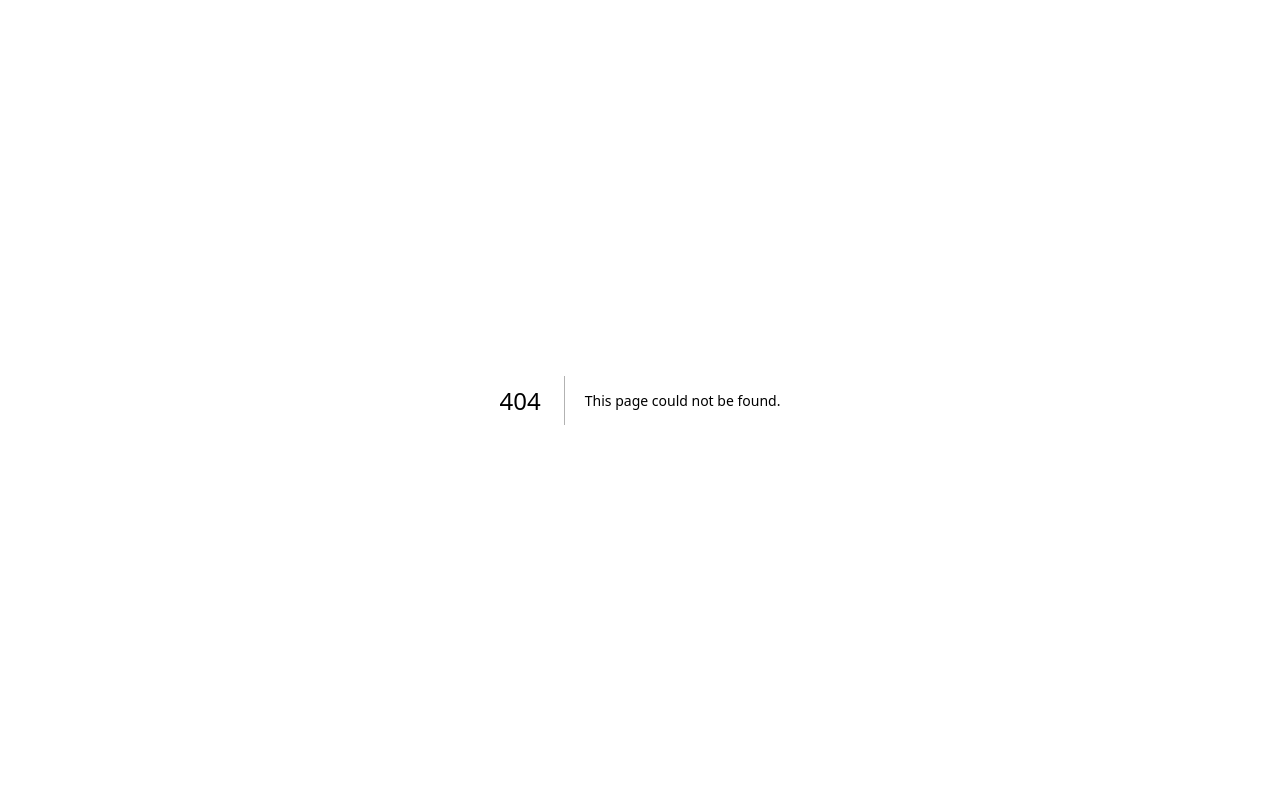
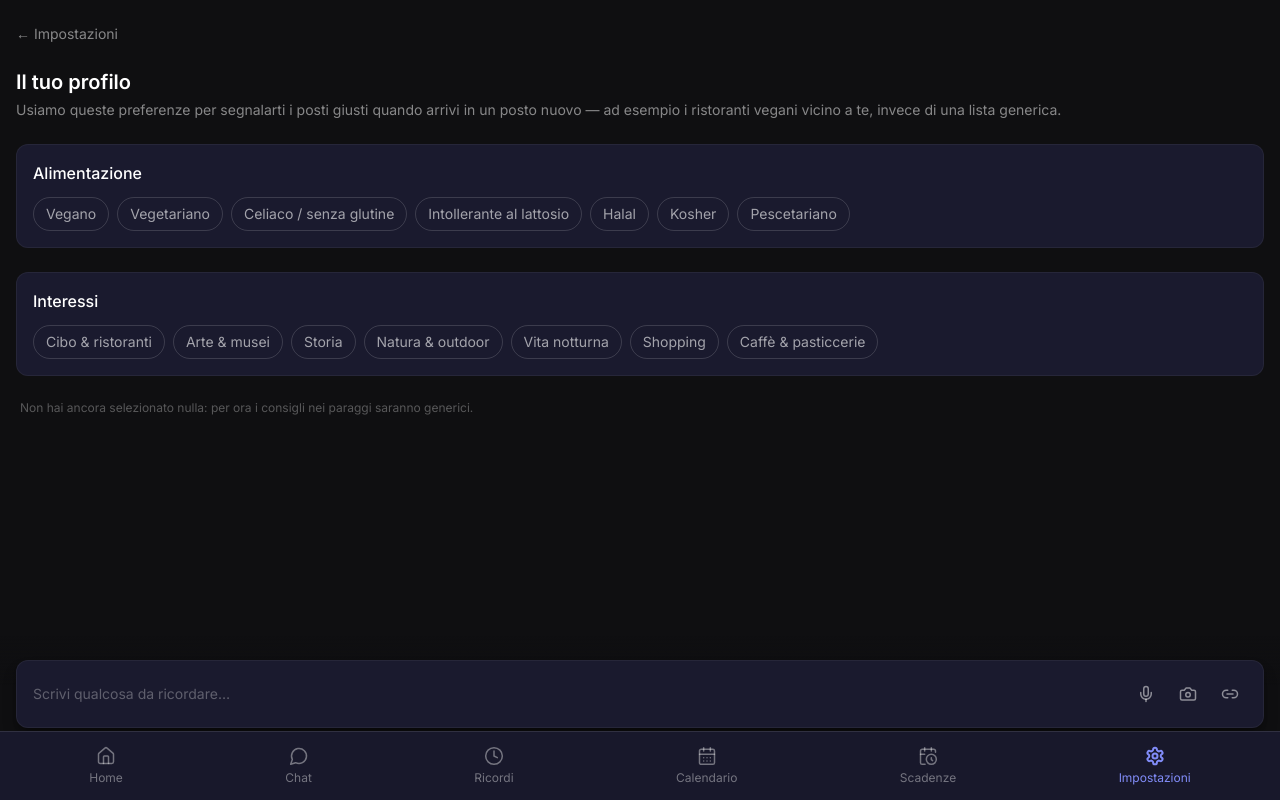
Before and after one commit to Ghostlineapps/imrecall, a Next.js app: page /settings/profile in a window 1280 px wide. Before the commit this address had no page. Built offline with nearby package versions, Linux system fonts and the light colour scheme; no server answers.

Commit message:
Add settings/profile page with dietary and interest chip toggles

```diff
--- /dev/null
+++ b/src/app/(app)/settings/profile/page.tsx
@@ -0,0 +1,118 @@
+"use client";
+
+import { useEffect, useState } from "react";
+import Link from "next/link";
+import useSWR from "swr";
+import clsx from "clsx";
+import { DIETARY_OPTIONS, INTEREST_OPTIONS } from "@/lib/constants/preferences";
+
+const fetcher = (url: string) => fetch(url).then((r) => r.json());
+
+// Toggle a chip singolo con salvataggio immediato (niente form/tasto Salva):
+// scegliere "vegano" deve avere effetto subito sui consigli nei paraggi in
+// Home, senza un passaggio in più da ricordarsi di fare.
+export default function ProfilePreferencesPage() {
+  const { data, isLoading } = useSWR("/api/profile", fetcher);
+
+  const [diet, setDiet] = useState<string[]>([]);
+  const [interests, setInterests] = useState<string[]>([]);
+  const [saving, setSaving] = useState<string | null>(null);
+
+  useEffect(() => {
+    if (data) {
+      setDiet(data.dietary_preferences ?? []);
+      setInterests(data.interests ?? []);
+    }
+  }, [data]);
+
+  async function toggle(kind: "dietary_preferences" | "interests", value: string) {
+    const current = kind === "dietary_preferences" ? diet : interests;
+    const next = current.includes(value) ? current.filter((v) => v !== value) : [...current, value];
+
+    if (kind === "dietary_preferences") setDiet(next);
+    else setInterests(next);
+
+    setSaving(value);
+    try {
+      await fetch("/api/profile", {
+        method: "PATCH",
+        headers: { "Content-Type": "application/json" },
+        body: JSON.stringify({ [kind]: next }),
+      });
+    } finally {
+      setSaving(null);
+    }
+  }
+
+  return (
+    <div className="px-4 pt-6 space-y-6">
+      <div className="flex items-center gap-2">
+        <Link href="/settings" className="text-white/50 text-sm">
+          ← Impostazioni
+        </Link>
+      </div>
+
+      <div>
+        <h1 className="text-xl font-semibold">Il tuo profilo</h1>
+        <p className="text-sm text-white/50 mt-1">
+          Usiamo queste preferenze per segnalarti i posti giusti quando arrivi in un posto nuovo —
+          ad esempio i ristoranti vegani vicino a te, invece di una lista generica.
+        </p>
+      </div>
+
+      <div className="card space-y-3">
+        <p className="font-medium">Alimentazione</p>
+        <div className="flex flex-wrap gap-2">
+          {DIETARY_OPTIONS.map((opt) => {
+            const active = diet.includes(opt.value);
+            return (
+              <button
+                key={opt.value}
+                onClick={() => toggle("dietary_preferences", opt.value)}
+                disabled={saving === opt.value}
+                className={clsx(
+                  "px-3 py-1.5 rounded-full text-sm border transition-colors",
+                  active
+                    ? "bg-primary border-primary text-white"
+                    : "border-white/15 text-white/60 hover:border-white/30"
+                )}
+              >
+                {opt.label}
+              </button>
+            );
+          })}
+        </div>
+      </div>
+
+      <div className="card space-y-3">
+        <p className="font-medium">Interessi</p>
+        <div className="flex flex-wrap gap-2">
+          {INTEREST_OPTIONS.map((opt) => {
+            const active = interests.includes(opt.value);
+            return (
+              <button
+                key={opt.value}
+                onClick={() => toggle("interests", opt.value)}
+                disabled={saving === opt.value}
+                className={clsx(
+                  "px-3 py-1.5 rounded-full text-sm border transition-colors",
+                  active
+                    ? "bg-primary border-primary text-white"
+                    : "border-white/15 text-white/60 hover:border-white/30"
+                )}
+              >
+                {opt.label}
+              </button>
+            );
+          })}
+        </div>
+      </div>
+
+      {!isLoading && diet.length === 0 && interests.length === 0 && (
+        <p className="text-white/30 text-xs px-1">
+          Non hai ancora selezionato nulla: per ora i consigli nei paraggi saranno generici.
+        </p>
+      )}
+    </div>
+  );
+}
```
